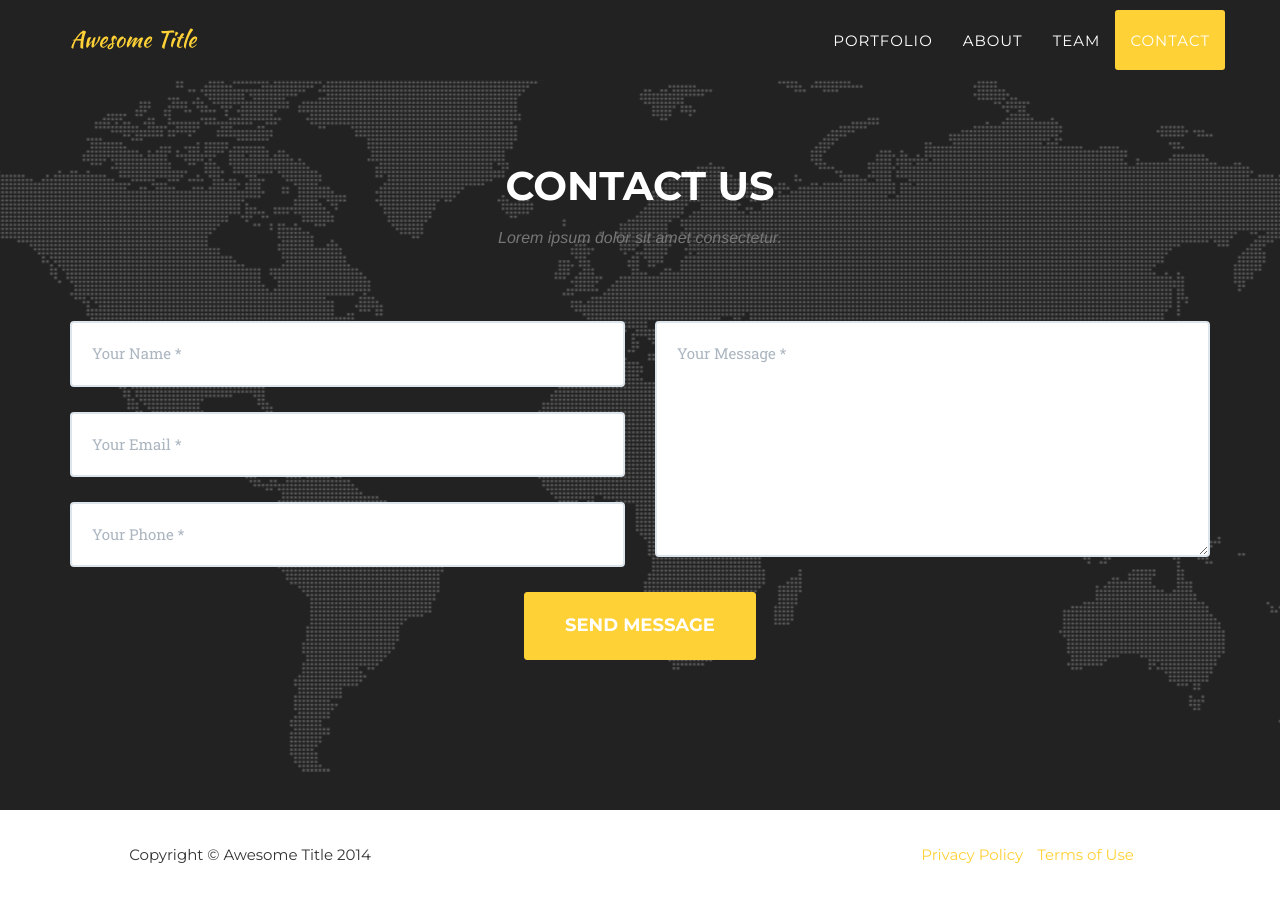
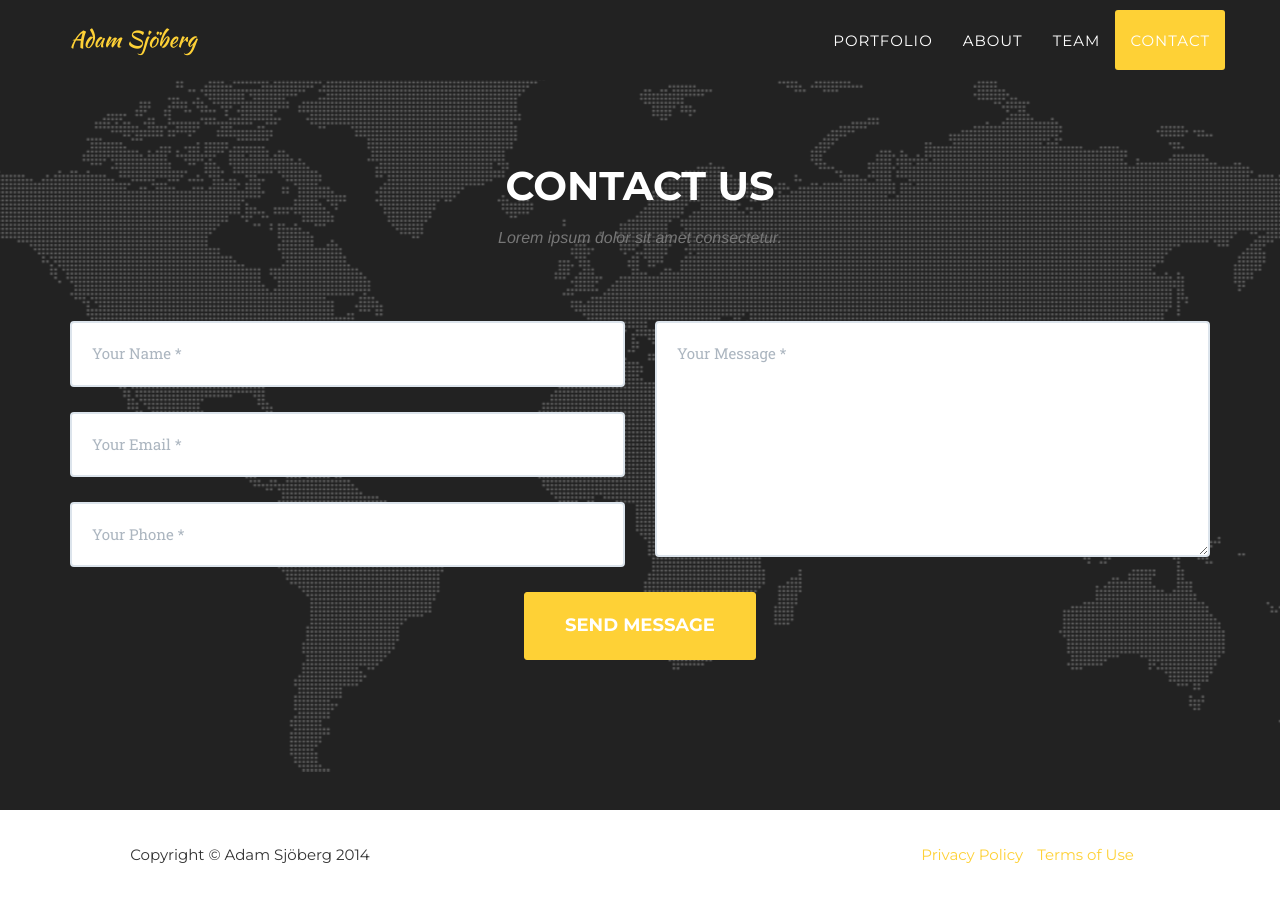
Before and after one commit to Adamsjoberg/Adamsjoberg.github.io, a Jekyll site: the page built from index.html, in a window 1280 px wide and 900 px high, scrolled down 4613 px. Built offline with Jekyll 4.4.1, drawn with Linux system fonts in a browser that asks for light colours; some web fonts are replaced.

Commit message:
new title

```diff
--- a/_config.yml
+++ b/_config.yml
@@ -2,7 +2,7 @@
 baseurl: /
 
 # Site settings
-title: Awesome Title
+title: Adam Sjöberg
 email: your-email@domain.com
 description: "Write an awesome description for your new site here. You can edit this line in _config.yml. It will appear in your document head meta (for Google search results) and in your feed.xml site description."
 
```
